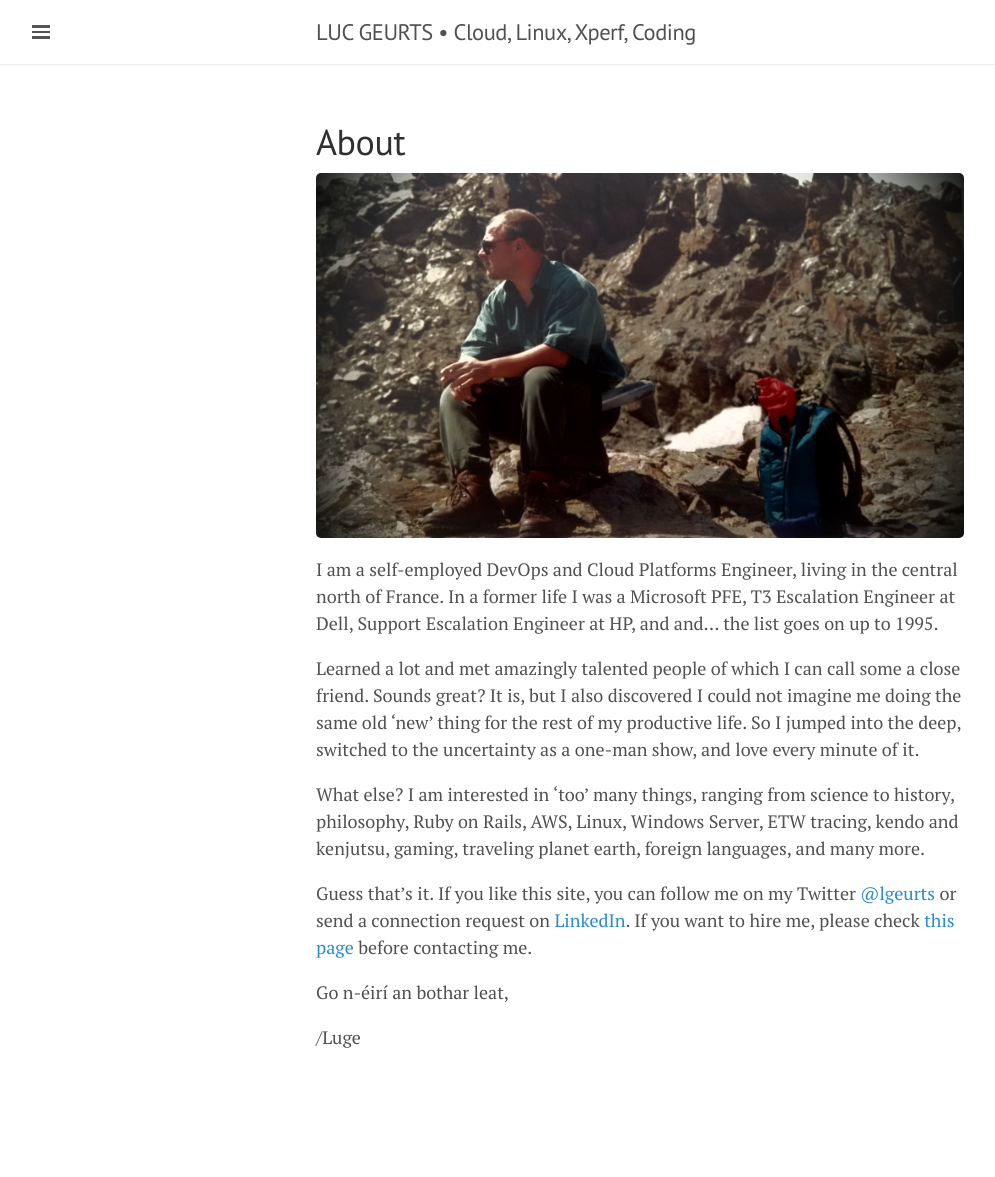
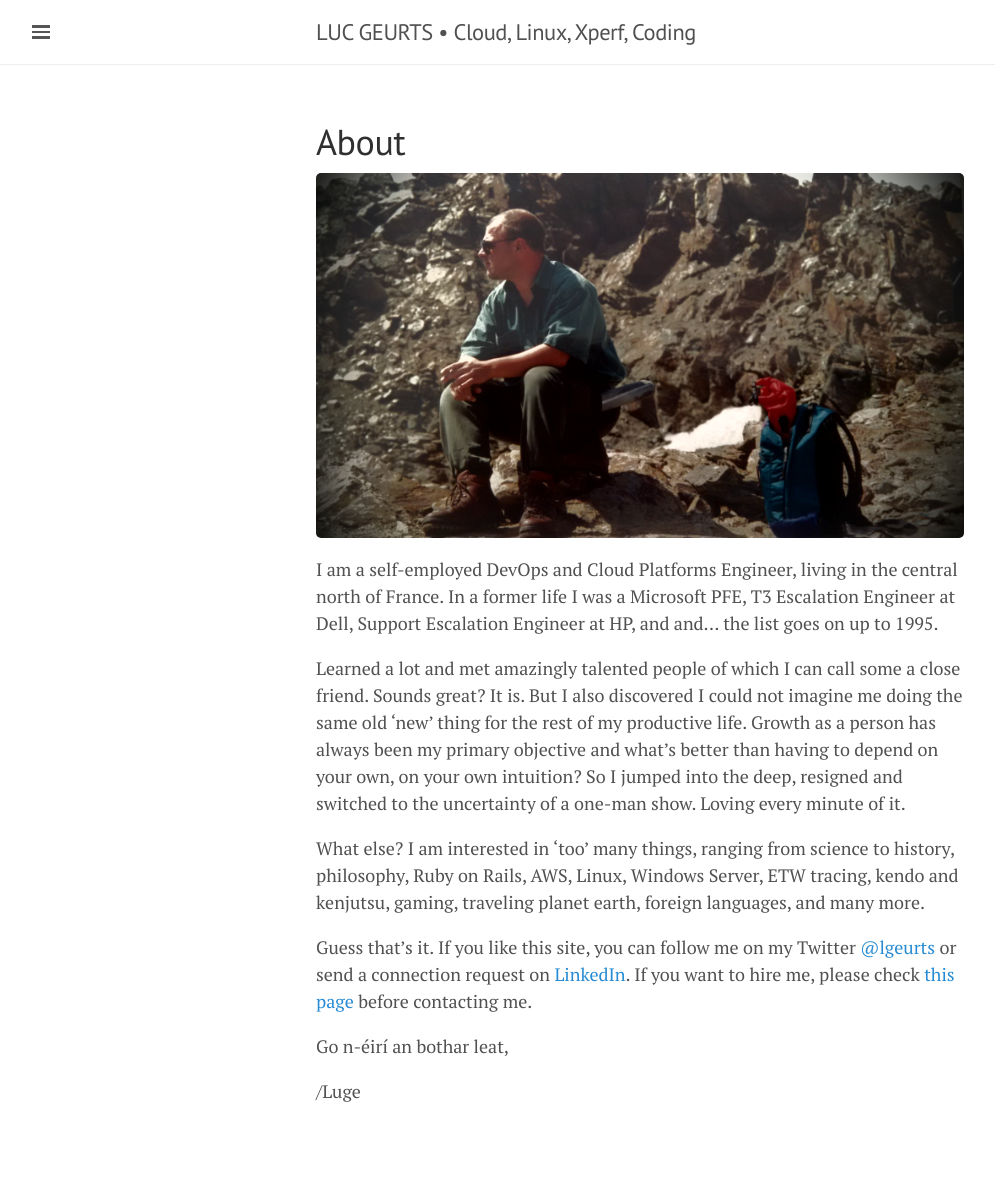
Before and after one commit to lgeurts/lgeurts.github.io, a Jekyll site: the page built from about.md, in a window 1280 px wide. Shown: the whole page, without its empty margins (0-995 px from the left). Built offline with Jekyll 4.4.1, drawn with Linux system fonts in a browser that asks for light colours; nearby versions of some CDN libraries; before the commit the page ends 1123 px from its top, so only the background shows below that.

Commit message:
Update about.md

```diff
--- a/about.md
+++ b/about.md
@@ -8,7 +8,7 @@
 I am a self-employed DevOps and Cloud Platforms Engineer, living in the central north of France.
 In a former life I was a Microsoft PFE, T3 Escalation Engineer at Dell, Support Escalation Engineer at HP, and and... the list goes on up to 1995.
 
-Learned a lot and met amazingly talented people  of which I can call some a close friend. Sounds great? It is, but I also discovered I could not imagine me doing the same old 'new' thing for the rest of my productive life. So I jumped into the deep, switched to the uncertainty as a one-man show, and love every minute of it.
+Learned a lot and met amazingly talented people  of which I can call some a close friend. Sounds great? It is. But I also discovered I could not imagine me doing the same old 'new' thing for the rest of my productive life. Growth as a person has always been my primary objective and what's better than having to depend on your own, on your own intuition? So I jumped into the deep, resigned and switched to the uncertainty of a one-man show. Loving every minute of it.
 
 What else? I am interested in 'too' many things, ranging from science to history, philosophy, Ruby on Rails, AWS, Linux, Windows Server, ETW tracing, kendo and kenjutsu, gaming, traveling planet earth, foreign languages, and many more.
 
```
